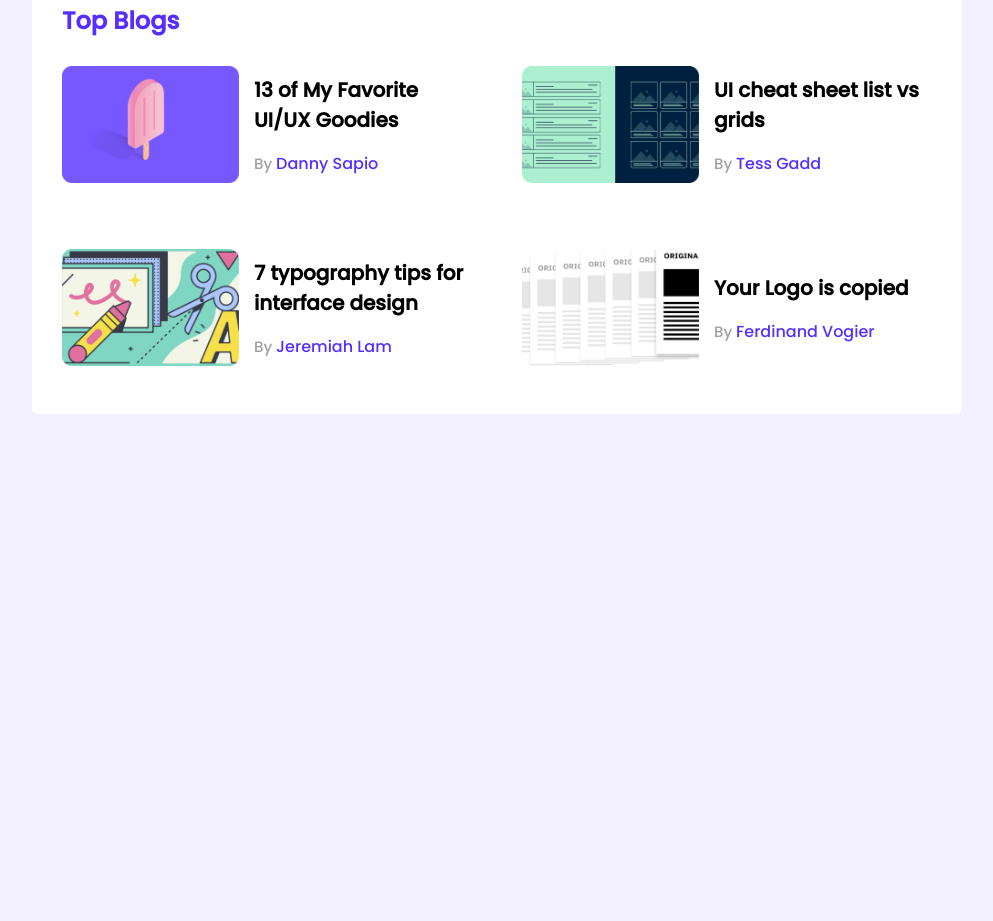
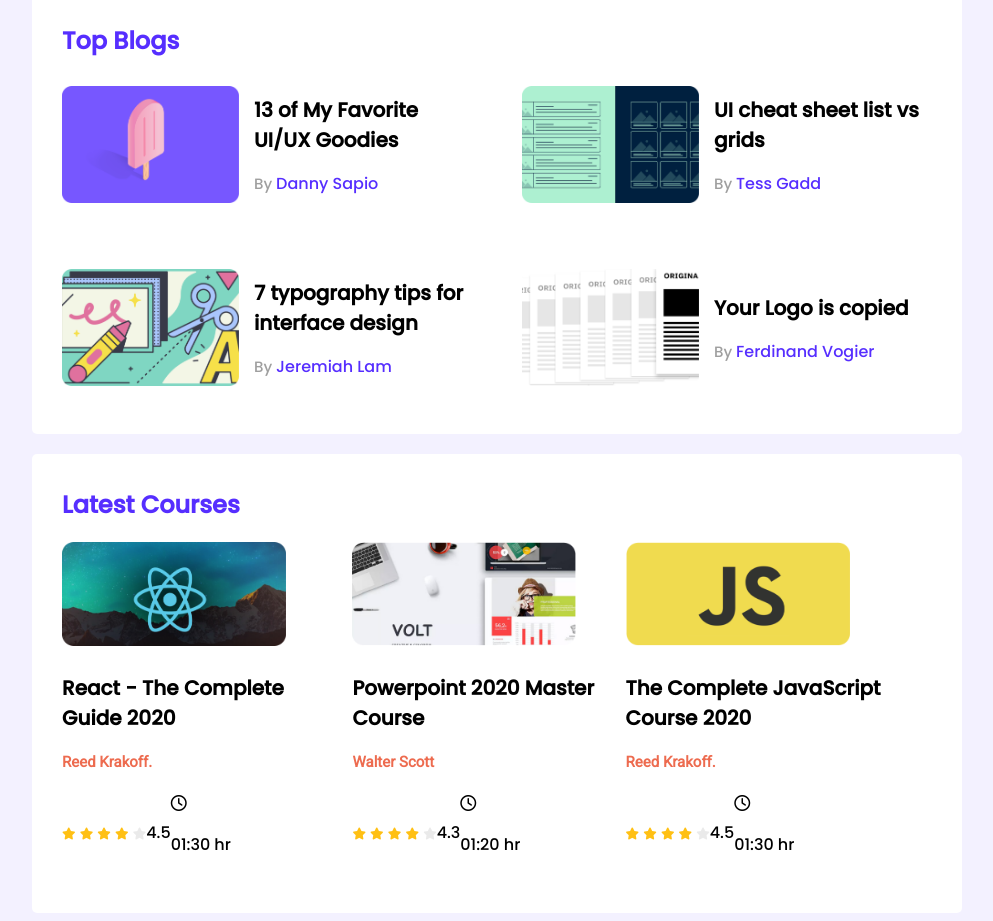
Before and after one commit to dev-maruful/leader-board-by-me, a plain HTML site: page index.html in a window 1280 px wide. Shown: the part 311-1232 px from the top of the page, without its empty margins (143-1136 px from the left). Before the commit the page ends 800 px from the top, so only its background shows below. Drawn offline with Linux system fonts and the light colour scheme.

Commit message:
ghumamu, sokale dekha hobe insha allah

```diff
--- a/index.html
+++ b/index.html
@@ -5,6 +5,7 @@
     <meta charset="UTF-8">
     <meta http-equiv="X-UA-Compatible" content="IE=edge">
     <meta name="viewport" content="width=device-width, initial-scale=1.0">
+    <script src="https://kit.fontawesome.com/54430f73e7.js" crossorigin="anonymous"></script>
     <title>Leader Board</title>
     <link rel="stylesheet" href="./styles/style.css">
 </head>
@@ -50,32 +51,112 @@
                 <div class="blogs">
                     <article class="blog">
                         <img src="./images/blogs/blog-1.png" alt="">
-                        <div class="blog-text">
+                        <div class="blog-info">
                             <h2 class="blog-title">13 of My Favorite UI/UX Goodies</h2>
                             <p class="blog-author">By <a href="">Danny Sapio</a></p>
                         </div>
                     </article>
                     <article class="blog">
                         <img src="./images/blogs/blog-2.png" alt="">
-                        <div class="blog-text">
+                        <div class="blog-info">
                             <h2 class="blog-title">UI cheat sheet list vs grids</h2>
                             <p class="blog-author">By <a href="">Tess Gadd</a></p>
                         </div>
                     </article>
                     <article class="blog">
                         <img src="./images/blogs/blog-3.png" alt="">
-                        <div class="blog-text">
+                        <div class="blog-info">
                             <h2 class="blog-title">7 typography tips for interface design</h2>
                             <p class="blog-author">By <a href="">Jeremiah Lam</a></p>
                         </div>
                     </article>
                     <article class="blog">
                         <img src="./images/blogs/blog-4.png" alt="">
-                        <div class="blog-text">
+                        <div class="blog-info">
                             <h2 class="blog-title">Your Logo is copied</h2>
                             <p class="blog-author">By <a href="">Ferdinand Vogier</a></p>
                         </div>
                     </article>
+                </div>
+            </div>
+        </section>
+        <section class="container">
+            <h2 class="section-title">Latest Courses</h2>
+            <div class="courses">
+                <div class="course">
+                    <img src="./images/courses/course-1.png" alt="">
+                    <div class="course-details">
+                        <h3 class="course-title">React - The Complete Guide 2020</h3>
+                        <h4 class="course-author">
+                            <a href="">Reed Krakoff.</a>
+                        </h4>
+                        <div class="course-info">
+                            <div>
+                                <i class="fa-solid fa-star filled"></i>
+                                <i class="fa-solid fa-star filled"></i>
+                                <i class="fa-solid fa-star filled"></i>
+                                <i class="fa-solid fa-star filled"></i>
+                                <i class="fa-solid fa-star empty"></i>
+                            </div>
+                            <p>4.5</p>
+                            <div class="course-duration">
+                                <i class="fa-regular fa-clock"></i>
+                                <div class="time">
+                                    <p>01:30 hr</p>
+                                </div>
+                            </div>
+                        </div>
+                    </div>
+                </div>
+                <div class="course">
+                    <img src="./images/courses/course-2.png" alt="">
+                    <div class="course-details">
+                        <h3 class="course-title">Powerpoint 2020 Master Course</h3>
+                        <h4 class="course-author">
+                            <a href="">Walter Scott</a>
+                        </h4>
+                        <div class="course-info">
+                            <div>
+                                <i class="fa-solid fa-star filled"></i>
+                                <i class="fa-solid fa-star filled"></i>
+                                <i class="fa-solid fa-star filled"></i>
+                                <i class="fa-solid fa-star filled"></i>
+                                <i class="fa-solid fa-star empty"></i>
+                            </div>
+                            <p>4.3</p>
+                            <div class="course-duration">
+                                <i class="fa-regular fa-clock"></i>
+                                <div class="time">
+                                    <p>01:20 hr</p>
+                                </div>
+                            </div>
+                        </div>
+                    </div>
+                </div>
+                <div class="course">
+                    <img src="./images/courses/course-3.png" alt="">
+                    <div class="course-details">
+                        <h3 class="course-title">The Complete JavaScript Course 2020</h3>
+                        <h4 class="course-author">
+                            <a href="">Reed Krakoff.</a>
+                        </h4>
+                        <div class="course-info">
+                            <div>
+                                <i class="fa-solid fa-star filled"></i>
+                                <i class="fa-solid fa-star filled"></i>
+                                <i class="fa-solid fa-star filled"></i>
+                                <i class="fa-solid fa-star filled"></i>
+                                <i class="fa-solid fa-star empty"></i>
+                            </div>
+                            <p>4.5</p>
+                            <div class="course-duration">
+                                <i class="fa-regular fa-clock"></i>
+                                <div class="time">
+                                    <p>01:30 hr</p>
+                                </div>
+                            </div>
+                        </div>
+                    </div>
                 </div>
             </div>
         </section>
--- a/styles/style.css
+++ b/styles/style.css
@@ -1,5 +1,6 @@
 /* fonts */
 @import url('https://fonts.googleapis.com/css2?family=Poppins:wght@500&display=swap');
+@import url('https://fonts.googleapis.com/css2?family=Roboto&display=swap');
 
 /* common styles */
 body{
@@ -17,6 +18,7 @@ main{
     /* height: 680px; */
     border-radius: 5px;
     padding: 33px 30px 40px;
+    margin-top: 20px;
 }
 hr{
     border: 1px solid #D1D1D1;
@@ -68,15 +70,50 @@ hr{
     width: 177px;
     height: 117px;
 }
-.blog-title{
+.blog-title, .course-title{
     font-size: 20px;
 }
-.blog-text .blog-author{
+.blog-info .blog-author{
     color: #9F9F9F;
     font-size: 15px;
 }
-.blog-text a{
+.blog-info a{
     text-decoration: none;
     font-size: 16px;
     color: #562EFF;
 }
+
+/* course styles */
+
+.courses{
+    display: flex;
+    /* justify-content: space-between; */
+    /* overflow: hidden; */
+    gap: 20px;
+}
+.course-info{
+    display: flex;
+    align-items: center;
+}
+.course img{
+    width: 224px;
+    height: 104px;
+}
+.course-author{
+    font-family: 'Roboto', sans-serif;
+    font-size: 15px;
+}
+.course-author a{
+    text-decoration: none;
+    color: #ED6B4F;
+}
+.fa-star{
+    font-size: 12px;
+}
+.filled{
+    color: #FFC014;
+}
+.empty{
+    color: #AEAEAE;
+    opacity: 0.25;
+}
```
Lines whose indentation alone changed are shown as unchanged.
